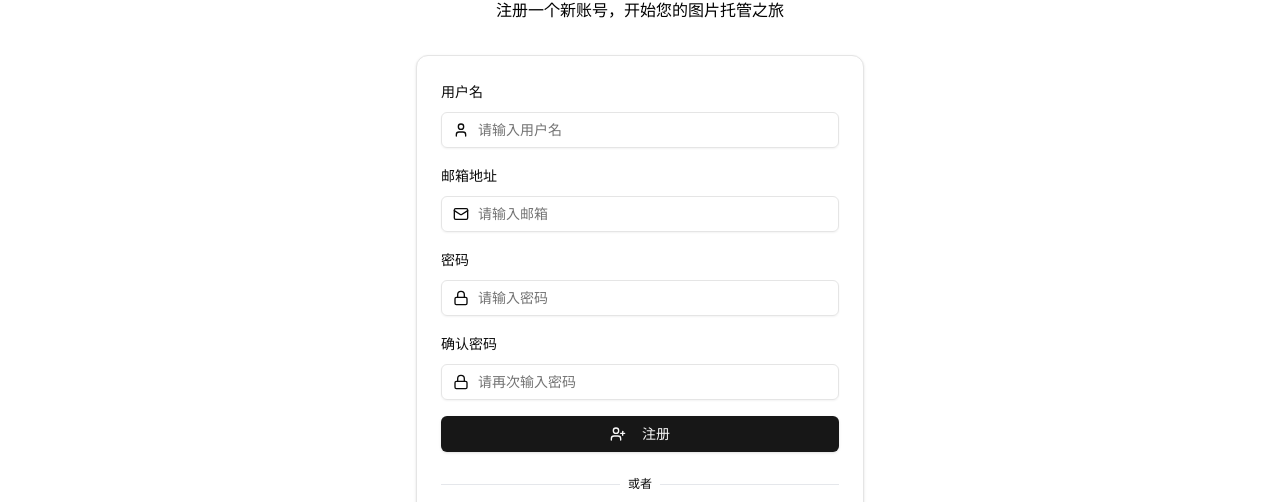
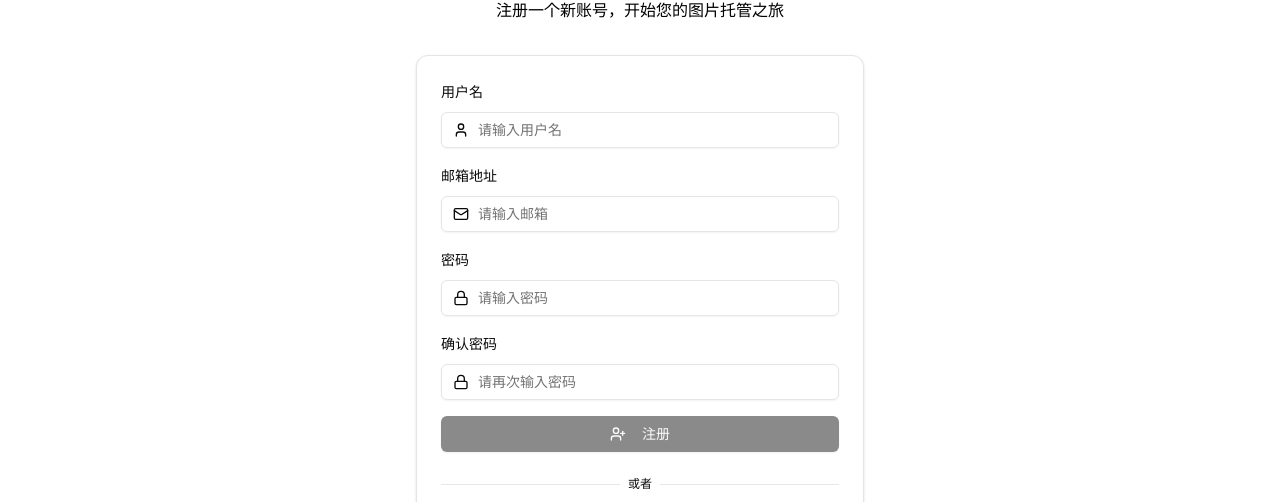
Before and after one commit to Liorian/images-cf, a Next.js app: page /user/login in a window 1280 px wide. Both pictures are taken after a click on the button "创建新账号". Shown: the part 162-664 px from the top of the page. Built offline with nearby package versions, Linux system fonts and the light colour scheme; no server answers.

Commit message:
添加表单组件及验证功能
引入新的表单组件，并集成react-hook-form和zod用于登录/注册页面的表单验证。更新package.json添加相应依赖。

```diff
--- a/app/user/login/page.tsx
+++ b/app/user/login/page.tsx
@@ -1,64 +1,88 @@
 'use client'
 
-import React, {useState} from 'react'
+import React from 'react'
+import {useForm} from 'react-hook-form'
+import {zodResolver} from '@hookform/resolvers/zod'
+import * as z from 'zod'
 import {Card} from "@/components/ui/card"
 import {Input} from "@/components/ui/input"
 import {Button} from "@/components/ui/button"
 import {LogIn, UserPlus, Mail, Lock, User} from "lucide-react"
 import {useRouter} from 'next/navigation'
 import {useToast} from "@/hooks/use-toast"
-import { useAuth } from '@/hooks/use-auth'
+import {useAuth} from '@/hooks/use-auth'
+import {
+    Form,
+    FormControl,
+    FormField,
+    FormItem,
+    FormLabel,
+    FormMessage,
+} from "@/components/ui/form"
+
+// 登录表单的验证模式：要求有效的邮箱和至少6位密码
+const loginSchema = z.object({
+    email: z.string().email('请输入有效的邮箱地址'),
+    password: z.string().min(6, '密码至少需要6个字符'),
+})
+
+// 注册表单的验证模式：额外要求用户名和密码确认
+const registerSchema = z.object({
+    name: z.string().min(2, '用户名至少需要2个字符'),
+    email: z.string().email('请输入有效的邮箱地址'),
+    password: z.string().min(6, '密码至少需要6个字符'),
+    confirmPassword: z.string()
+}).refine((data) => data.password === data.confirmPassword, {
+    message: "两次输入的密码不一致",
+    path: ["confirmPassword"], // 指定错误信息显示在确认密码字段
+})
 
 /**
  * 登录/注册页面组件
- * 提供用户登录和注册功能的统一界面
+ * 提供统一的用户认证界面，支持登录和注册功能切换
  */
 export default function LoginPage() {
     const router = useRouter()
     const {toast} = useToast()
-    // 控制当前是登录模式还是注册模式
-    const [isLogin, setIsLogin] = useState(true)
+    // 控制当前是登录模式(true)还是注册模式(false)
+    const [isLogin, setIsLogin] = React.useState(true)
     // 控制表单提交状态
-    const [isLoading, setIsLoading] = useState(false)
-    // 用于刷新用户状态的钩子
-    const { refreshUser } = useAuth()
+    const [isLoading, setIsLoading] = React.useState(false)
+    const {refreshUser} = useAuth()
+
+    // 初始化表单，配置验证规则和默认值
+    const form = useForm({
+        resolver: zodResolver(isLogin ? loginSchema : registerSchema),
+        mode: 'onChange', // 实时验证
+        defaultValues: {
+            email: '',
+            password: '',
+            name: '',
+            confirmPassword: '',
+        }
+    })
 
     /**
      * 处理表单提交
-     * @param e - 表单提交事件
+     * @param data - 表单数据
      */
-    const handleSubmit = async (e: React.FormEvent<HTMLFormElement>) => {
-        e.preventDefault()
+    const onSubmit = async (data: any) => {
         setIsLoading(true)
 
         try {
-            const formData = new FormData(e.currentTarget)
             // 构建请求数据
-            const data = {
+            const requestData = {
                 action: isLogin ? 'login' : 'register',
-                email: formData.get('email'),
-                password: formData.get('password'),
-                name: formData.get('name'),
+                ...data
             }
 
-            // 注册模式下验证两次密码是否一致
-            if (!isLogin && formData.get('password') !== formData.get('confirmPassword')) {
-                toast({
-                    variant: "destructive",
-                    title: "错误",
-                    description: "两次输入的密码不一致"
-                })
-                setIsLoading(false)
-                return
-            }
-
-            // 发送登录/注册请求
+            // 发送认证请求
             const response = await fetch('/api/auth', {
                 method: 'POST',
                 headers: {
                     'Content-Type': 'application/json',
                 },
-                body: JSON.stringify(data),
+                body: JSON.stringify(requestData),
             })
 
             const result = await response.json()
@@ -87,6 +111,20 @@
         }
     }
 
+    /**
+     * 切换登录/注册模式
+     * 重置表单并清空所有字段
+     */
+    const toggleMode = () => {
+        setIsLogin(!isLogin)
+        form.reset({
+            email: '',
+            password: '',
+            name: '',
+            confirmPassword: '',
+        })
+    }
+
     return (
         <div className="container mx-auto px-4 py-12">
             <div className="max-w-md mx-auto space-y-8">
@@ -104,87 +142,118 @@
 
                 {/* 登录/注册表单卡片 */}
                 <Card className="p-6 space-y-6">
-                    <form onSubmit={handleSubmit} className="space-y-4">
+                    <Form {...form}>
+                        <form onSubmit={form.handleSubmit(onSubmit)} className="space-y-4">
                             {/* 仅在注册模式显示用户名输入框 */}
                             {!isLogin && (
-                            <div className="space-y-2">
-                                <label className="text-sm font-medium">用户名</label>
+                                <FormField
+                                    control={form.control}
+                                    name="name"
+                                    render={({field}) => (
+                                        <FormItem>
+                                            <FormLabel>用户名</FormLabel>
                                             <div className="relative">
-                                    <User className="absolute left-3 top-2.5 h-4 w-4 text-muted-foreground"/>
+                                                <User
+                                                    className="absolute left-3 top-2.5 h-4 w-4 text-muted-foreground"/>
+                                                <FormControl>
                                                     <Input
-                                        name="name"
+                                                        {...field}
                                                         placeholder="请输入用户名"
                                                         className="pl-9"
-                                        required
                                                     />
+                                                </FormControl>
                                             </div>
-                            </div>
+                                            <FormMessage/>
+                                        </FormItem>
+                                    )}
+                                />
                             )}
 
                             {/* 邮箱输入框 */}
-                        <div className="space-y-2">
-                            <label className="text-sm font-medium">邮箱地址</label>
+                            <FormField
+                                control={form.control}
+                                name="email"
+                                render={({field}) => (
+                                    <FormItem>
+                                        <FormLabel>邮箱地址</FormLabel>
                                         <div className="relative">
                                             <Mail className="absolute left-3 top-2.5 h-4 w-4 text-muted-foreground"/>
+                                            <FormControl>
                                                 <Input
-                                    name="email"
+                                                    {...field}
                                                     type="email"
                                                     placeholder="请输入邮箱"
                                                     className="pl-9"
-                                    required
                                                 />
+                                            </FormControl>
                                         </div>
-                        </div>
+                                        <FormMessage/>
+                                    </FormItem>
+                                )}
+                            />
 
                             {/* 密码输入框 */}
-                        <div className="space-y-2">
-                            <label className="text-sm font-medium">密码</label>
+                            <FormField
+                                control={form.control}
+                                name="password"
+                                render={({field}) => (
+                                    <FormItem>
+                                        <FormLabel>密码</FormLabel>
                                         <div className="relative">
                                             <Lock className="absolute left-3 top-2.5 h-4 w-4 text-muted-foreground"/>
+                                            <FormControl>
                                                 <Input
-                                    name="password"
+                                                    {...field}
                                                     type="password"
                                                     placeholder="请输入密码"
                                                     className="pl-9"
-                                    required
                                                 />
+                                            </FormControl>
                                         </div>
-                        </div>
+                                        <FormMessage/>
+                                    </FormItem>
+                                )}
+                            />
 
                             {/* 仅在注册模式显示确认密码输入框 */}
                             {!isLogin && (
-                            <div className="space-y-2">
-                                <label className="text-sm font-medium">确认密码</label>
+                                <FormField
+                                    control={form.control}
+                                    name="confirmPassword"
+                                    render={({field}) => (
+                                        <FormItem>
+                                            <FormLabel>确认密码</FormLabel>
                                             <div className="relative">
-                                    <Lock className="absolute left-3 top-2.5 h-4 w-4 text-muted-foreground"/>
+                                                <Lock
+                                                    className="absolute left-3 top-2.5 h-4 w-4 text-muted-foreground"/>
+                                                <FormControl>
                                                     <Input
-                                        name="confirmPassword"
+                                                        {...field}
                                                         type="password"
                                                         placeholder="请再次输入密码"
                                                         className="pl-9"
-                                        required
                                                     />
+                                                </FormControl>
                                             </div>
-                            </div>
+                                            <FormMessage/>
+                                        </FormItem>
+                                    )}
+                                />
                             )}
 
-                        {/* 提交按钮 */}
-                        <Button type="submit" className="w-full" disabled={isLoading}>
-                            {isLoading ? (
-                                <span>处理中...</span>
-                            ) : isLogin ? (
-                                <>
-                                    <LogIn className="mr-2 h-4 w-4"/>
-                                    登录
-                                </>
-                            ) : (
-                                <>
-                                    <UserPlus className="mr-2 h-4 w-4"/>
-                                    注册
-                                </>
-                            )}
+                            {/* 提交按钮 - 根据表单状态显示不同文本和图标 */}
+                            <Button
+                                type="submit"
+                                className="w-full"
+                                disabled={isLoading || !form.formState.isValid}
+                            >
+                                {isLoading ? (<span>处理中...</span>) :
+                                    isLogin ? (<><LogIn className="mr-2 h-4 w-4"/>登录</>)
+                                        : (<><UserPlus className="mr-2 h-4 w-4"/>注册</>)
+                                }
                             </Button>
                         </form>
+                    </Form>
 
                     {/* 分隔线 */}
                     <div className="relative">
@@ -202,7 +271,7 @@
                     <Button
                         variant="outline"
                         className="w-full"
-                        onClick={() => setIsLogin(!isLogin)}
+                        onClick={toggleMode}
                     >
                         {isLogin ? '创建新账号' : '使用已有账号登录'}
                     </Button>
--- /dev/null
+++ b/components/ui/form.tsx
@@ -0,0 +1,178 @@
+"use client"
+
+import * as React from "react"
+import * as LabelPrimitive from "@radix-ui/react-label"
+import { Slot } from "@radix-ui/react-slot"
+import {
+  Controller,
+  ControllerProps,
+  FieldPath,
+  FieldValues,
+  FormProvider,
+  useFormContext,
+} from "react-hook-form"
+
+import { cn } from "@/lib/utils"
+import { Label } from "@/components/ui/label"
+
+const Form = FormProvider
+
+type FormFieldContextValue<
+  TFieldValues extends FieldValues = FieldValues,
+  TName extends FieldPath<TFieldValues> = FieldPath<TFieldValues>
+> = {
+  name: TName
+}
+
+const FormFieldContext = React.createContext<FormFieldContextValue>(
+  {} as FormFieldContextValue
+)
+
+const FormField = <
+  TFieldValues extends FieldValues = FieldValues,
+  TName extends FieldPath<TFieldValues> = FieldPath<TFieldValues>
+>({
+  ...props
+}: ControllerProps<TFieldValues, TName>) => {
+  return (
+    <FormFieldContext.Provider value={{ name: props.name }}>
+      <Controller {...props} />
+    </FormFieldContext.Provider>
+  )
+}
+
+const useFormField = () => {
+  const fieldContext = React.useContext(FormFieldContext)
+  const itemContext = React.useContext(FormItemContext)
+  const { getFieldState, formState } = useFormContext()
+
+  const fieldState = getFieldState(fieldContext.name, formState)
+
+  if (!fieldContext) {
+    throw new Error("useFormField should be used within <FormField>")
+  }
+
+  const { id } = itemContext
+
+  return {
+    id,
+    name: fieldContext.name,
+    formItemId: `${id}-form-item`,
+    formDescriptionId: `${id}-form-item-description`,
+    formMessageId: `${id}-form-item-message`,
+    ...fieldState,
+  }
+}
+
+type FormItemContextValue = {
+  id: string
+}
+
+const FormItemContext = React.createContext<FormItemContextValue>(
+  {} as FormItemContextValue
+)
+
+const FormItem = React.forwardRef<
+  HTMLDivElement,
+  React.HTMLAttributes<HTMLDivElement>
+>(({ className, ...props }, ref) => {
+  const id = React.useId()
+
+  return (
+    <FormItemContext.Provider value={{ id }}>
+      <div ref={ref} className={cn("space-y-2", className)} {...props} />
+    </FormItemContext.Provider>
+  )
+})
+FormItem.displayName = "FormItem"
+
+const FormLabel = React.forwardRef<
+  React.ElementRef<typeof LabelPrimitive.Root>,
+  React.ComponentPropsWithoutRef<typeof LabelPrimitive.Root>
+>(({ className, ...props }, ref) => {
+  const { error, formItemId } = useFormField()
+
+  return (
+    <Label
+      ref={ref}
+      className={cn(error && "text-red-500 dark:text-red-900", className)}
+      htmlFor={formItemId}
+      {...props}
+    />
+  )
+})
+FormLabel.displayName = "FormLabel"
+
+const FormControl = React.forwardRef<
+  React.ElementRef<typeof Slot>,
+  React.ComponentPropsWithoutRef<typeof Slot>
+>(({ ...props }, ref) => {
+  const { error, formItemId, formDescriptionId, formMessageId } = useFormField()
+
+  return (
+    <Slot
+      ref={ref}
+      id={formItemId}
+      aria-describedby={
+        !error
+          ? `${formDescriptionId}`
+          : `${formDescriptionId} ${formMessageId}`
+      }
+      aria-invalid={!!error}
+      {...props}
+    />
+  )
+})
+FormControl.displayName = "FormControl"
+
+const FormDescription = React.forwardRef<
+  HTMLParagraphElement,
+  React.HTMLAttributes<HTMLParagraphElement>
+>(({ className, ...props }, ref) => {
+  const { formDescriptionId } = useFormField()
+
+  return (
+    <p
+      ref={ref}
+      id={formDescriptionId}
+      className={cn("text-[0.8rem] text-neutral-500 dark:text-neutral-400", className)}
+      {...props}
+    />
+  )
+})
+FormDescription.displayName = "FormDescription"
+
+const FormMessage = React.forwardRef<
+  HTMLParagraphElement,
+  React.HTMLAttributes<HTMLParagraphElement>
+>(({ className, children, ...props }, ref) => {
+  const { error, formMessageId } = useFormField()
+  const body = error ? String(error?.message) : children
+
+  if (!body) {
+    return null
+  }
+
+  return (
+    <p
+      ref={ref}
+      id={formMessageId}
+      className={cn("text-[0.8rem] font-medium text-red-500 dark:text-red-900", className)}
+      {...props}
+    >
+      {body}
+    </p>
+  )
+})
+FormMessage.displayName = "FormMessage"
+
+export {
+  useFormField,
+  Form,
+  FormItem,
+  FormLabel,
+  FormControl,
+  FormDescription,
+  FormMessage,
+  FormField,
+}
--- /dev/null
+++ b/components/ui/label.tsx
@@ -0,0 +1,26 @@
+"use client"
+
+import * as React from "react"
+import * as LabelPrimitive from "@radix-ui/react-label"
+import { cva, type VariantProps } from "class-variance-authority"
+
+import { cn } from "@/lib/utils"
+
+const labelVariants = cva(
+  "text-sm font-medium leading-none peer-disabled:cursor-not-allowed peer-disabled:opacity-70"
+)
+
+const Label = React.forwardRef<
+  React.ElementRef<typeof LabelPrimitive.Root>,
+  React.ComponentPropsWithoutRef<typeof LabelPrimitive.Root> &
+    VariantProps<typeof labelVariants>
+>(({ className, ...props }, ref) => (
+  <LabelPrimitive.Root
+    ref={ref}
+    className={cn(labelVariants(), className)}
+    {...props}
+  />
+))
+Label.displayName = LabelPrimitive.Root.displayName
+
+export { Label }
--- a/package.json
+++ b/package.json
@@ -9,8 +9,10 @@
     "lint": "next lint"
   },
   "dependencies": {
+    "@hookform/resolvers": "^3.9.1",
     "@radix-ui/react-dropdown-menu": "^2.1.2",
     "@radix-ui/react-icons": "^1.3.1",
+    "@radix-ui/react-label": "^2.1.0",
     "@radix-ui/react-select": "^2.1.2",
     "@radix-ui/react-slot": "^1.1.0",
     "@radix-ui/react-toast": "^1.2.2",
@@ -30,10 +32,12 @@
     "next-themes": "^0.3.0",
     "react": "^18.3.1",
     "react-dom": "^18.3.1",
+    "react-hook-form": "^7.53.1",
     "sonner": "^1.5.0",
     "swr": "^2.2.5",
     "tailwind-merge": "^2.5.4",
-    "tailwindcss-animate": "^1.0.7"
+    "tailwindcss-animate": "^1.0.7",
+    "zod": "^3.23.8"
   },
   "devDependencies": {
     "@types/node": "^20",
```
Also changed, not shown: 1 other file (tests, documents, lock files or other folders). Lines whose indentation alone changed are shown as unchanged.
